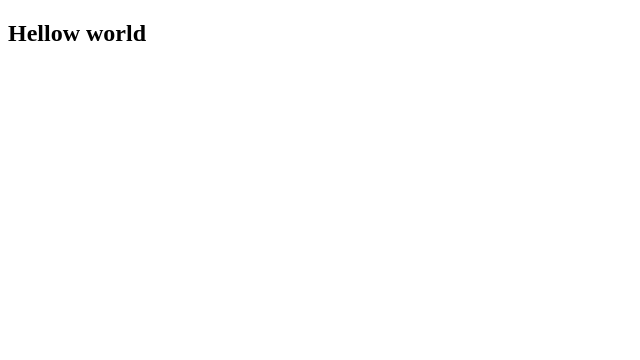
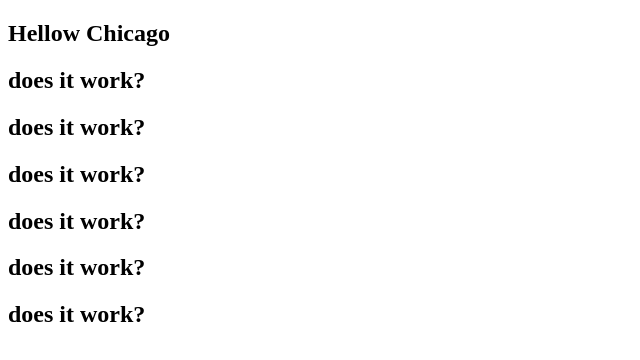
Before and after one commit to SportQ/firstGit, a plain HTML site: page public/index.html in a window 1280 px wide. Shown: the whole page, without its empty margins (0-640 px from the left). Drawn offline with Linux system fonts and the light colour scheme.

Commit message:
does it work?

```diff
--- a/public/index.html
+++ b/public/index.html
@@ -4,6 +4,13 @@
         <title>채문이네 페이지</title>
     </head>
     <body>
-        <h2>Hellow world</h2>
+        <h2>Hellow Chicago</h2>
+        <h2>does it work?</h2>
+        <h2>does it work?</h2>
+        <h2>does it work?</h2>
+        <h2>does it work?</h2>
+        <h2>does it work?</h2>
+        <h2>does it work?</h2>
+
     </body>
 </html>
```
